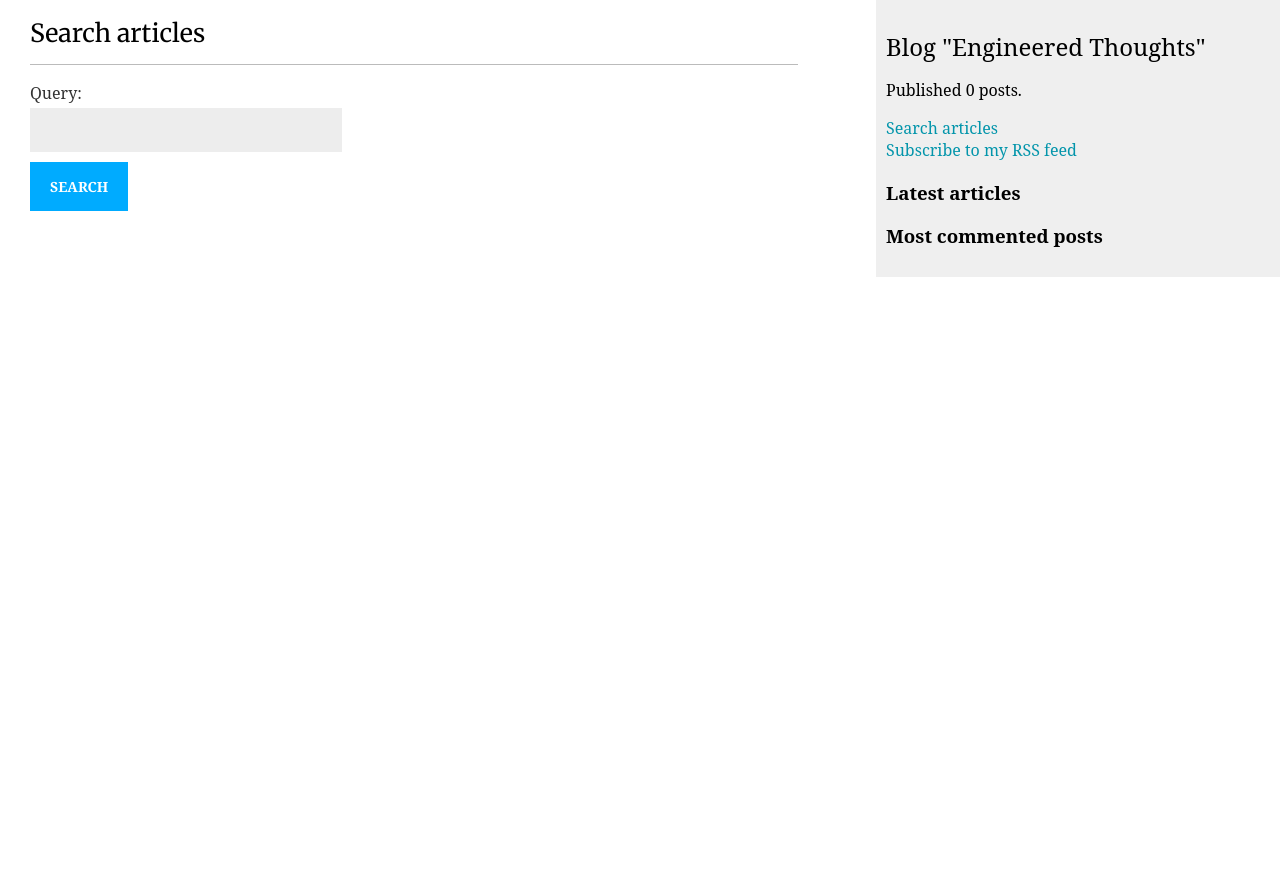
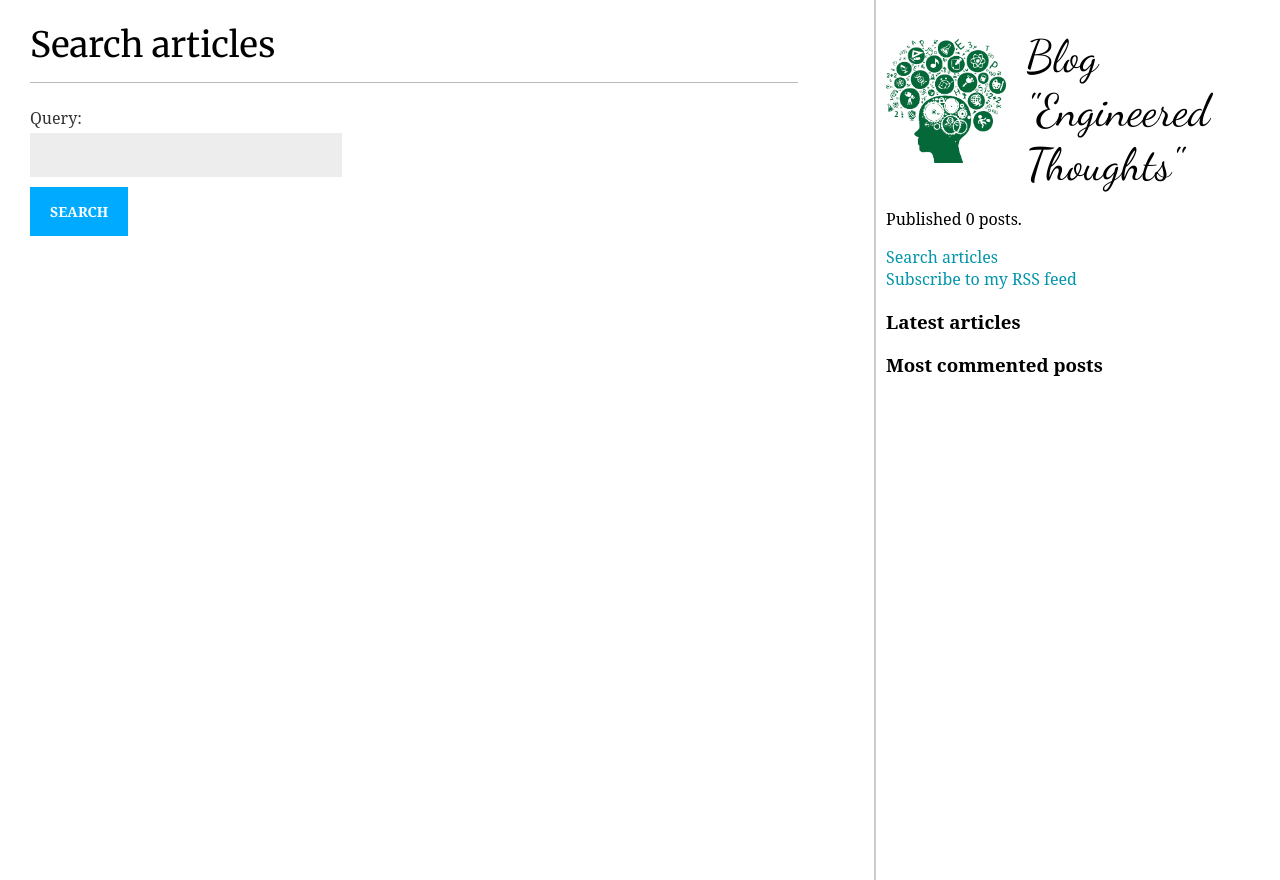
Before and after one commit to alex1983-dotcom/Lern_Django, a Django app: page /blog/search/ in a window 1280 px wide. Run offline with Django 5.2, Linux system fonts and the light colour scheme; data that the repository does not hold is empty; some libraries are stand-ins or nearby versions.

Commit message:
Работа с шаблонами и CSS

```diff
--- a/blog/templates/blog/base.html
+++ b/blog/templates/blog/base.html
@@ -5,7 +5,7 @@
 <head>
     <title>{% block title %}{% endblock %}</title>
     <link href="{% static 'css/blog.css' %}" rel="stylesheet">
-    <link rel="stylesheet" href="https://fonts.googleapis.com/css2?family=Dancing+Script:wght@400;700&display=swap"> <!-- Подключение шрифта Dancing Script -->
+    <link rel="stylesheet" href="https://fonts.googleapis.com/css2?family=Dancing+Script:wght@400;700&display=swap">
     <link rel="stylesheet" href="https://fonts.googleapis.com/css2?family=Merriweather:wght@400;700&display=swap">
 </head>
 <body>
@@ -14,9 +14,13 @@
         {% endblock %}
     </div>
     <div id="sidebar">
-        <h2><span translate="no">Blog "Engineered Thoughts"</span></h2>
+        <!-- Добавляем контейнер с flex стилем -->
+        <div style="display: flex; align-items: center;">
+            <img src="{% static 'images/Логотип_1.png' %}" alt="Ваше изображение" style="max-width:120px; height:auto; margin-right:20px;">
+            <h2 class="sidebar-title" style="font-size: 45px;"><span translate="no">Blog "Engineered Thoughts"</span></h2>
+        </div>
         <p>
-            Published {% total_posts %} posts.
+            Published {{ total_posts }} posts.
         </p>
         <p>
             <a href="{% url 'blog:post_search' %}">
--- a/blog/views.py
+++ b/blog/views.py
@@ -11,7 +11,6 @@ from taggit.models import Tag
 from django.db.models import Count
 from django.contrib.postgres.search import TrigramSimilarity
 
-
 def post_list(request, tag_slug=None):
     posts = Post.published.all()
     tag = None
@@ -24,21 +23,23 @@ def post_list(request, tag_slug=None):
     try:
         posts = paginator.page(page_number)
     except PageNotAnInteger:
-        # Если page_number не целое число то
-        # выдать первую страницу
+        # Если page_number не целое число, то выдать первую страницу
         posts = paginator.page(1)
     except EmptyPage:
-        # Если page_number находится в не диапазона, то
-        # выдать последнюю страницу результатов
+        # Если page_number находится вне диапазона, то выдать последнюю страницу результатов
         posts = paginator.page(paginator.num_pages)
 
     # Преобразование текста из Markdown в HTML для каждого поста
     for post in posts:
         post.body = markdown.markdown(post.body)  # Преобразование только тела статьи
 
-    return render(request, 'blog/post/list.html', {'posts': posts,
-                                                                        'tag': tag})
+    total_posts = Post.published.count()  # Подсчитываем количество опубликованных постов
 
+    return render(request, 'blog/post/list.html', {
+        'posts': posts,
+        'tag': tag,
+        'total_posts': total_posts
+    })
 
 def post_detail(request, year, month, day, post):
     post = get_object_or_404(Post,
@@ -54,12 +55,14 @@ def post_detail(request, year, month, day, post):
     # Преобразование текста из Markdown в HTML
     post.body = markdown.markdown(post.body)
 
+    total_posts = Post.published.count()  # Подсчитываем количество опубликованных постов
+
     return render(request,
                   'blog/post/detail.html',
                   {'post': post,
                    'comments': comments,
-                   'form': form})
-
+                   'form': form,
+                   'total_posts': total_posts})
 
 def post_share(request, post_id):
     post = get_object_or_404(Post, id=post_id, status=Post.Status.PUBLISHED)
@@ -85,8 +88,9 @@ def post_share(request, post_id):
     else:
         form = EmailPostForm()
 
-    return render(request, 'blog/post/share.html', {'post': post, 'form': form, 'sent': sent})
+    total_posts = Post.published.count()  # Подсчитываем количество опубликованных постов
 
+    return render(request, 'blog/post/share.html', {'post': post, 'form': form, 'sent': sent, 'total_posts': total_posts})
 
 @require_POST
 def post_comment(request, post_id):
@@ -103,11 +107,14 @@ def post_comment(request, post_id):
         comment.post = post
         # Сохранить комментарий  в базе данных
         comment.save()
+
+    total_posts = Post.published.count()  # Подсчитываем количество опубликованных постов
+
     return render(request, 'blog/post/comment.html',
                                  {'post': post,
-                                         'form': form,
-                                         'comment': comment})
-
+                                  'form': form,
+                                  'comment': comment,
+                                  'total_posts': total_posts})
 
 def post_search(request):
     form = SearchForm()
@@ -122,8 +129,11 @@ def post_search(request):
                 similarity=TrigramSimilarity('title', query)
             ).filter(similarity__gt=0.1).order_by('-similarity')
 
+    total_posts = Post.published.count()  # Подсчитываем количество опубликованных постов
+
     return render(request,
                   'blog/post/search.html',
                   {'form': form,
                    'query': query,
-                   'results': results})
+                   'results': results,
+                   'total_posts': total_posts})
--- a/static/css/blog.css
+++ b/static/css/blog.css
@@ -12,9 +12,13 @@
 /* Стили для заголовков в detail.html, share.html и search.html */
 .detail-title, .normal-title {
 font-family: 'Merriweather', serif;
-font-size: 25px;
+font-size: 35px;
 }
 
+.sidebar-title {
+    font-family: 'Dancing Script', cursive;
+    font-size: 25px;
+}
 /* Остальные стили */
 body {
     margin: 0;
@@ -48,12 +52,19 @@ h2 {
 }
 
 #sidebar {
-    float: right;
+    position: fixed; /* Фиксируем боковую панель */
+    top: 0; /* Устанавливаем верхний отступ */
+    right: 0; /* Устанавливаем правый отступ */
     width: 30%;
     padding: 10px;
+    height: 100vh; /* Устанавливаем высоту на 100% высоты окна браузера */
+    border-left: 2px solid #ccc; /* Добавляем вертикальную линию */
+    overflow-y: auto; /* Добавляем прокрутку, если содержимое превышает высоту окна */
+}
+
+
+
     background: #efefef;
-    height: 100%;
-}
 
 p.date {
     color: #ccc;
```
Also changed, not shown: media/images/Логотип_1.png (added), static/images/Логотип_1.png (added).
